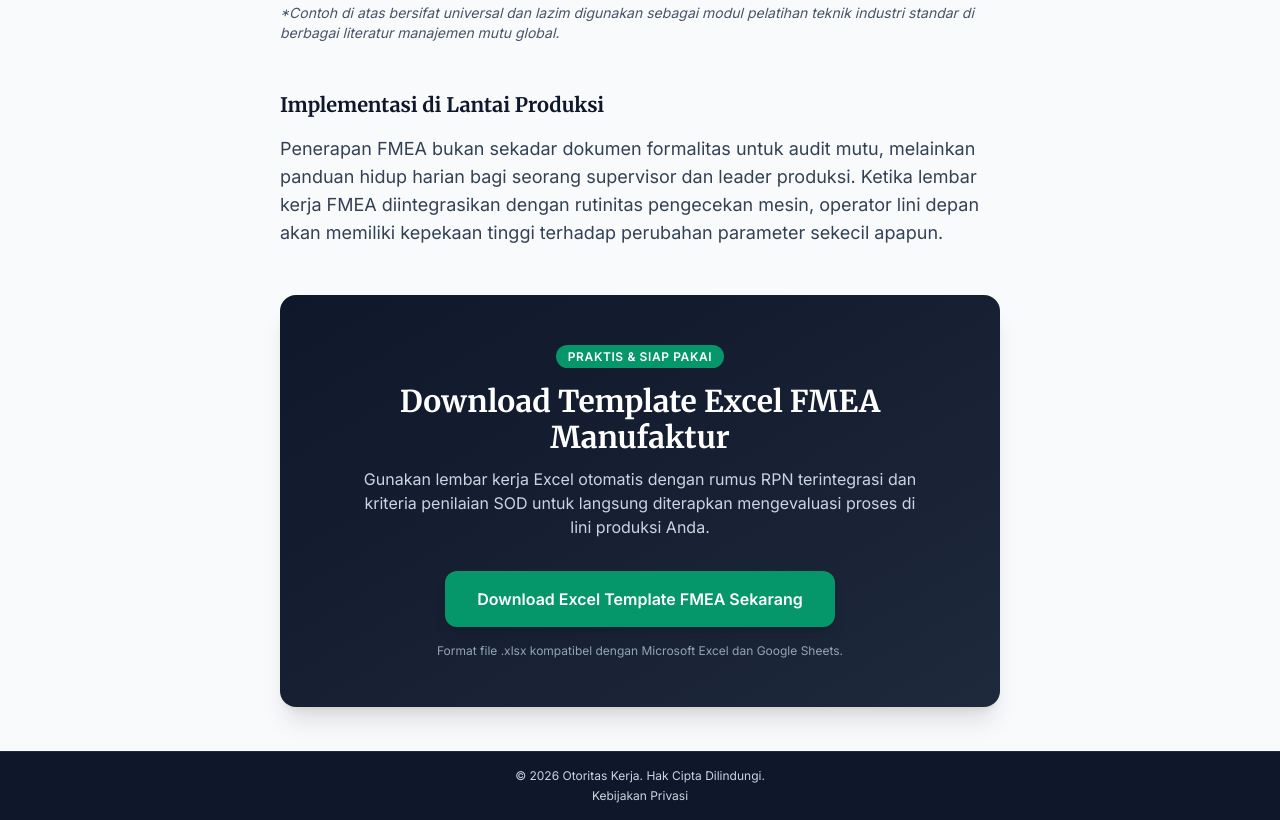
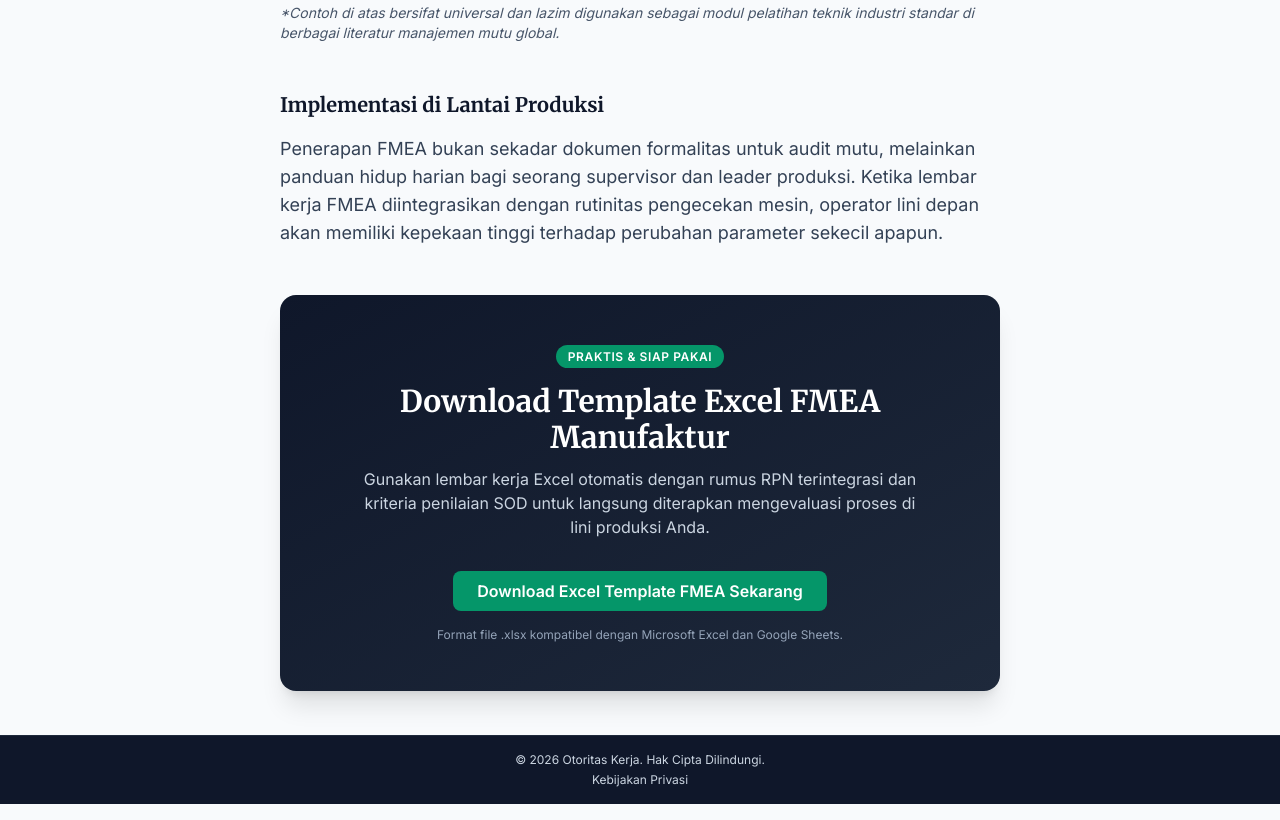
Before and after one commit to adminotoritaskerja-ux/otoritaskerja.com, a plain HTML site: page fmea-manufaktur.html in a window 1280 px wide. Shown: the part 5954-6774 px from the top of the page. Drawn offline with nearby package versions, Linux system fonts and the light colour scheme.

Commit message:
Update fmea-manufaktur.html

```diff
--- a/fmea-manufaktur.html
+++ b/fmea-manufaktur.html
@@ -670,9 +670,9 @@
             <p class="text-slate-300 text-xs sm:text-sm md:text-base max-w-xl mx-auto mb-8 leading-relaxed">
                 Gunakan lembar kerja Excel otomatis dengan rumus RPN terintegrasi dan kriteria penilaian SOD untuk langsung diterapkan mengevaluasi proses di lini produksi Anda.
             </p>
-            <a href="https://github.com/adminotoritaskerja-ux/otoritaskerja.com/blob/main/FMEA.xlsx" class="inline-block bg-emerald-600 hover:bg-emerald-700 text-white font-semibold px-6 sm:px-8 py-3 sm:py-4 rounded-xl shadow-lg transition duration-200 text-sm sm:text-base cursor-pointer">
-                Download Excel Template FMEA Sekarang
-            </a>
+          <a href="https://raw.githubusercontent.com/adminotoritaskerja-ux/otoritaskerja.com/main/FMEA.xlsx" class="inline-block bg-emerald-600 hover:bg-emerald-700 text-white font-semibold px-6 py-2 rounded-lg transition" download="FMEA.xlsx">
+    Download Excel Template FMEA Sekarang
+</a>
             <p class="text-xs text-slate-400 mt-4">Format file .xlsx kompatibel dengan Microsoft Excel dan Google Sheets.</p>
         </div>
 
```
